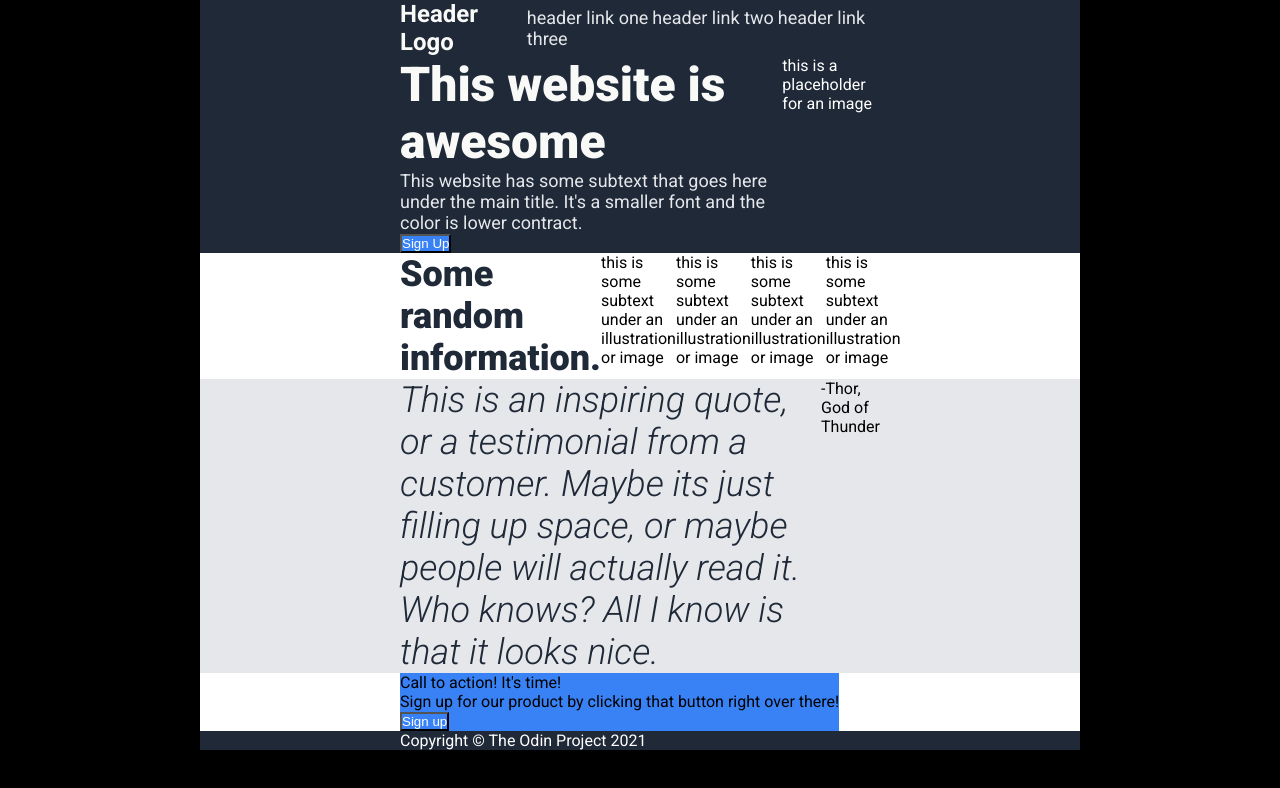
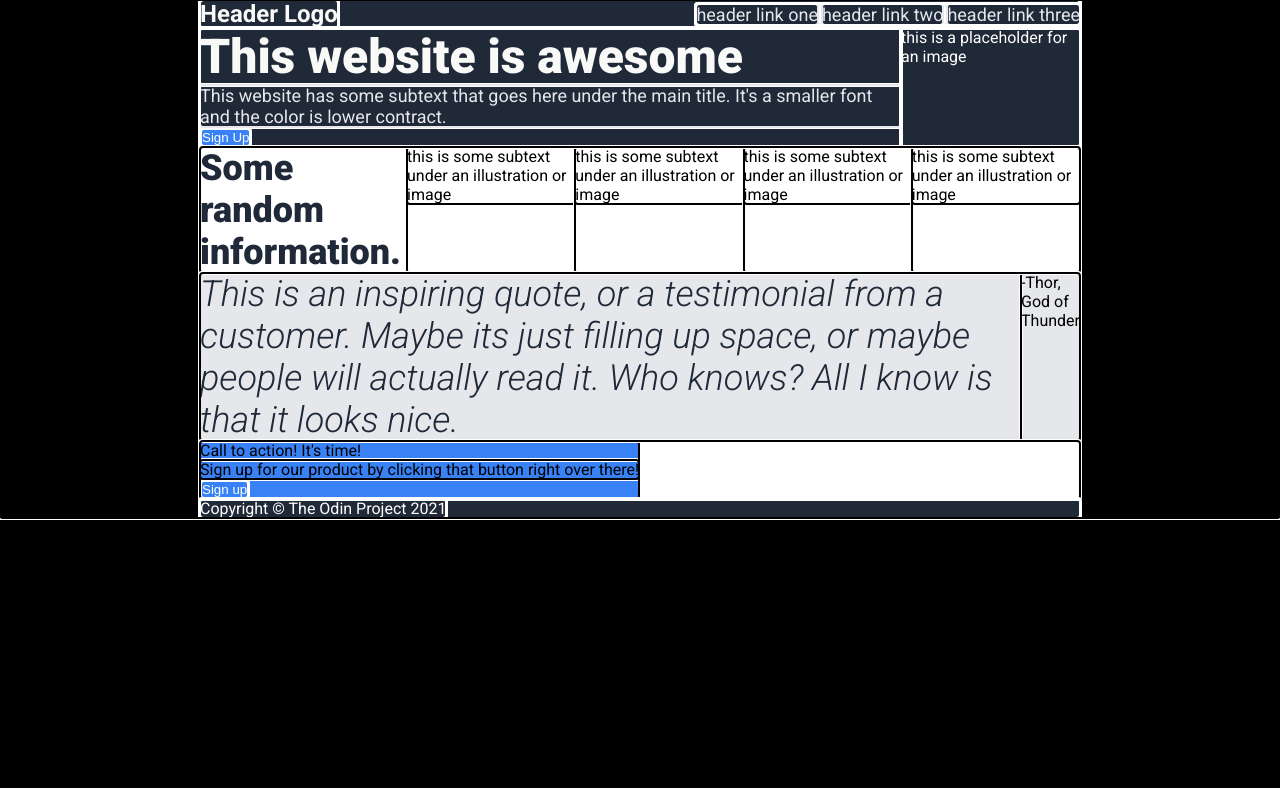
Before and after one commit to davidbentley95/odin-landing-page, a plain HTML site: page index.html in a window 1280 px wide. Drawn offline with Linux system fonts and the light colour scheme.

Commit message:
Format header and re-organize CSS file
Add padding to header top and add gaps between
link. Move CSS commands around to improve
organization (grouping like commands together)

```diff
--- a/styles.css
+++ b/styles.css
@@ -2,6 +2,7 @@
     margin: 0;
     padding: 0;
     box-sizing: border-box;
+    outline: auto;
 }
 
 body {
@@ -12,8 +13,7 @@ body {
 
 section {
     display: flex;
-    padding-left: 200px;
-    padding-right: 200px;
+    width: 100%;
 }
 
 .section-one, .section-two, .section-six {
@@ -29,6 +29,8 @@ section {
 .header {
     display: flex;
     align-items: center;
+    flex: 1;
+    justify-content: space-between;
 }
 
 a {
```
